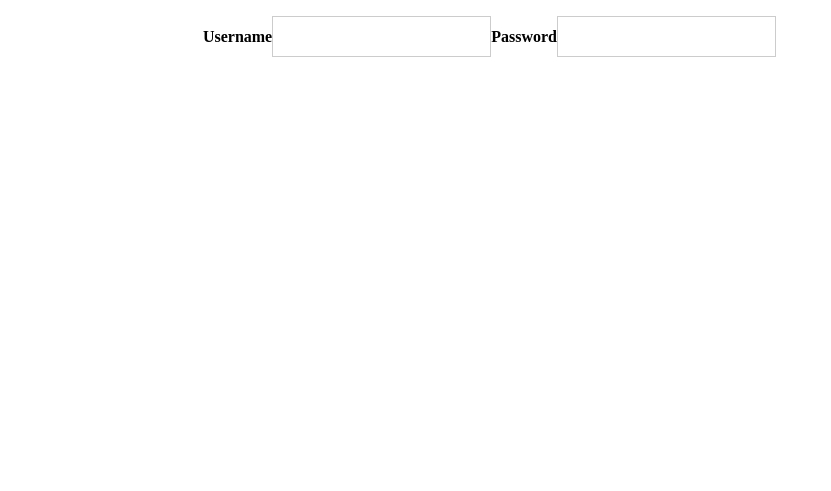
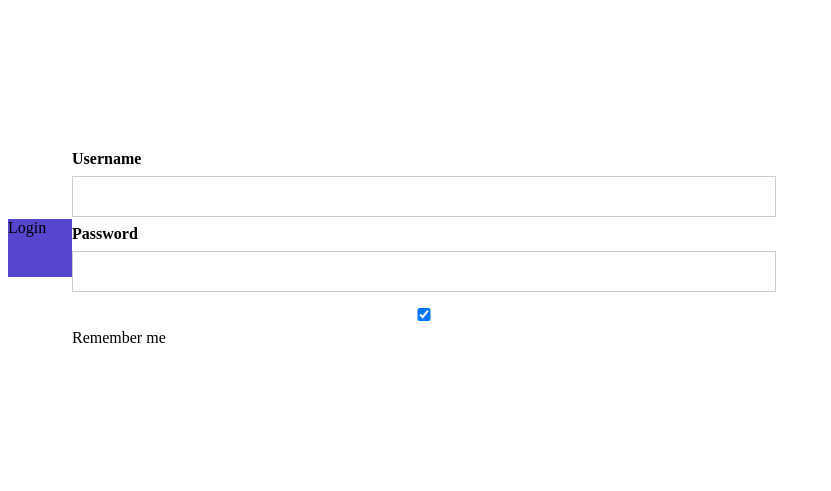
Before and after one commit to LatekVo/viva-forums, a plain HTML site: page login.html in a window 1280 px wide. Shown: the whole page, without its empty margins (0-831 px from the left). Drawn offline with Linux system fonts and the light colour scheme.

Commit message:
small additions

```diff
--- a/login.html
+++ b/login.html
@@ -4,15 +4,19 @@
     <meta charset="UTF-8">
     <title>Login to Viva</title>
     <style>
-        div.login-header {
-            width: 100%;
-            height: 12%;
-        }
         div.login-box {
+            height: 60vh;
             width: 60vw;
             display: flex;
             justify-content: center;
             align-items: center;
+        }
+        div.login-header {
+            width: 100%;
+            height: 12%;
+
+            text-align: left;
+            background-color: #5645ce;
         }
         input {
             display: block;
@@ -28,13 +32,19 @@
 <body>
     <div class="login-box">
         <div class="login-header">
+            Login
+        </div>
+        <div class="login-inputs">
+            <label for="uname"><b>Username</b></label>
+            <input type="text" name="uname" required>
 
+            <label for="passwd"><b>Password</b></label>
+            <input type="password" name="passwd" required>
+
+            <div class="login-remember">
+                <input type="checkbox" checked="checked" name="remember"> Remember me
+            </div>
         </div>
-        <label for="uname"><b>Username</b></label>
-        <input type="text" name="uname" required>
-
-        <label for="passwd"><b>Password</b></label>
-        <input type="password" name="passwd" required>
     </div>
 </body>
 </html>
```
